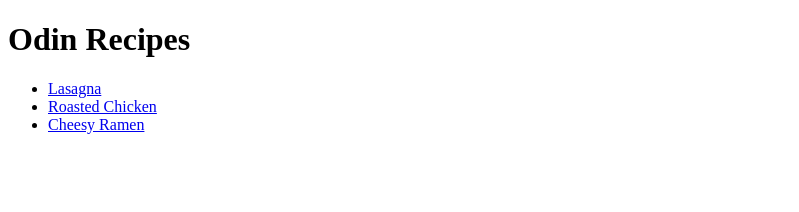
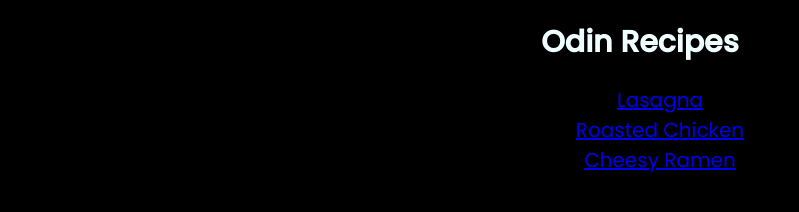
Before and after one commit to rabinnepal/odin-recipes, a plain HTML site: page index.html in a window 1280 px wide. Shown: the whole page, without its empty margins (0-799 px from the left). Drawn offline with Linux system fonts and the light colour scheme.

Commit message:
added css to main page

```diff
--- a/index.html
+++ b/index.html
@@ -5,6 +5,9 @@
     <meta http-equiv="X-UA-Compatible" content="IE=edge">
     <meta name="viewport" content="width=<device-width>, initial-scale=1.0">
     <title>Home</title>
+    <link rel="stylesheet" href="styles.css">
+    <link href="https://fonts.googleapis.com/css2?family=Poppins:ital,wght@0,400;0,500;1,400;1,500&display=swap" rel="stylesheet"
+    />
 </head>
 <body>
     <h1>Odin Recipes</h1>
--- /dev/null
+++ b/styles.css
@@ -0,0 +1,13 @@
+*{
+    background-color: black;
+    font-family: "Poppins",sans-serif;
+}
+h1{
+    font-size: 30px;
+    text-align: center;
+    color: azure;
+}
+ul{
+    font-size: 20px;
+    text-align: center;
+}
```
